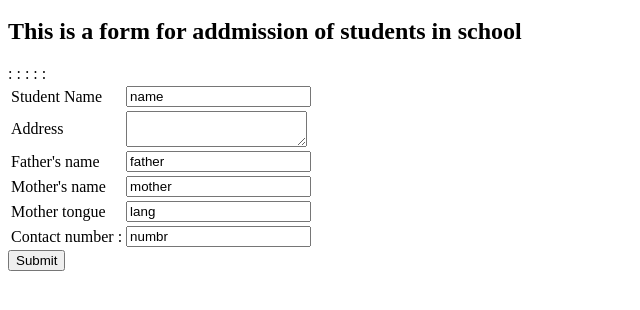
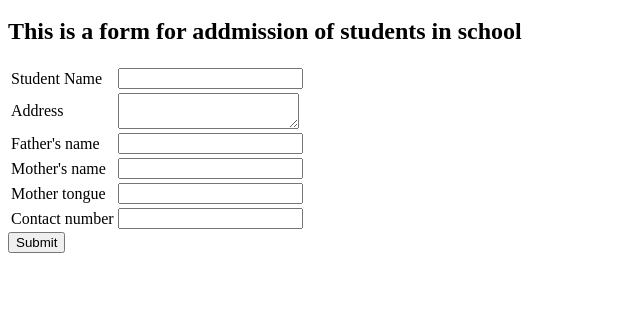
Before and after one commit to himavijayan/himavijayan.github.io, a plain HTML site: page index.html in a window 1280 px wide. Shown: the part 48-358 px from the top of the page, without its empty margins (0-640 px from the left). Drawn offline with Linux system fonts and the light colour scheme.

Commit message:
Addmission Form edited

```diff
--- a/index.html
+++ b/index.html
@@ -9,12 +9,12 @@
 		<h2>This is a form for addmission of students in school</h2>
 	</p>
 	<table>
-		<tr><td>Student Name</td> : <td><input type="text" name="studname" value="name"></td></tr>
-		<tr><td>Address</td> : <td><textarea name="address"></textarea></td></tr>
-		<tr><td>Father's name</td> : <td><input type="text" name="father'sname" value="father"></td></tr>
-		<tr><td>Mother's name</td> : <td><input type="text" name="mother'sname" value="mother"></td></tr>
-		<tr><td>Mother tongue</td> : <td><input type="text" name="language" value="lang"></td></tr>
-		<tr><td>Contact number : <td><input type="text" name="number" value="numbr"></td></td>
+		<tr><td>Student Name</td>  <td><input type="text" name="studname" ></td></tr>
+		<tr><td>Address</td>  <td><textarea name="address"></textarea></td></tr>
+		<tr><td>Father's name</td>  <td><input type="text" name="father'sname" ></td></tr>
+		<tr><td>Mother's name</td>  <td><input type="text" name="mother'sname" ></td></tr>
+		<tr><td>Mother tongue</td> <td><input type="text" name="language" ></td></tr>
+		<tr><td>Contact number  <td><input type="text" name="number" ></td></td>
 		</tr>
 
 	</table><input type="submit" name="submit" value="Submit">
```
